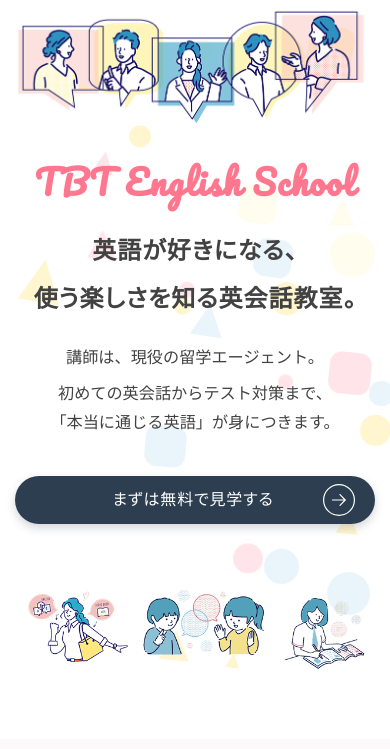
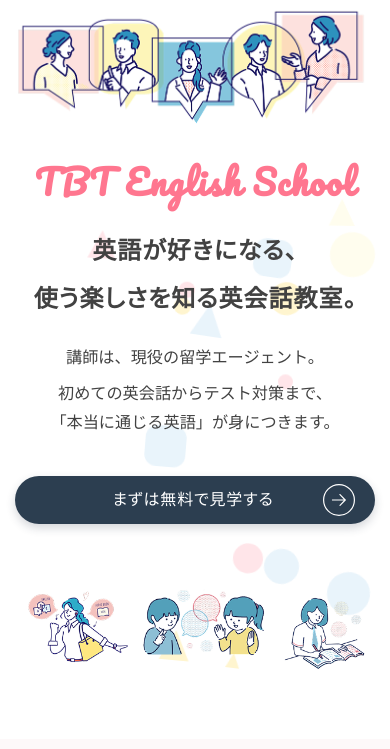
Before and after one commit to takeru-k/tbt-english-school, a plain HTML site: page index.html in a window 390 px wide. Shown: the part 95-844 px from the top of the page. Drawn offline with Linux system fonts and the light colour scheme.

Commit message:
微調整

```diff
--- a/js/main.js
+++ b/js/main.js
@@ -33,7 +33,8 @@
   if (!container) return;
 
   // 設定項目
-  const shapeCount = 30;
+  const isMobile = window.innerWidth < 768;
+  const shapeCount = isMobile ? 20 : 30;
   const colors = [
     "#ff768a", // ピンク 1
     "#89c3eb", // 水色 1
```
Also changed, not shown: junior-high.html (+1 -1 lines), images/courses/on-site/entry.webp.
